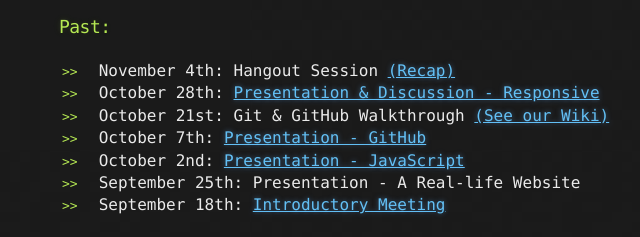
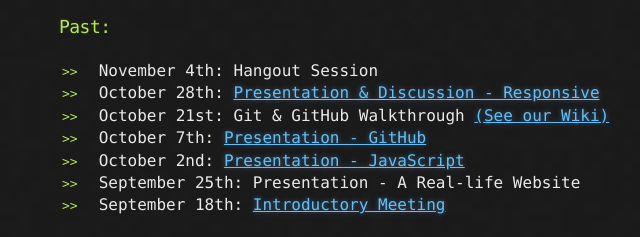
Before and after one commit to viawebsociety/viawebsociety.github.io, a plain HTML site: page meetings/index.html in a window 1280 px wide. Shown: the part 381-618 px from the top of the page, 281-921 px from the left. Drawn offline with Linux system fonts and the light colour scheme.

Commit message:
Update meetings page

```diff
--- a/meetings/index.html
+++ b/meetings/index.html
@@ -25,7 +25,7 @@
     </ul>
     <h3>Past:</h3>
     <ul>
-      <li>November 4th: Hangout Session <a href="../content/">(Recap)</a></li>
+      <li>November 4th: Hangout Session</a></li>
       <li>October 28th: <a href="../content/oct14-w4-responsive">Presentation & Discussion - Responsive</a></li>
       <li>October 21st: Git & GitHub Walkthrough <a href="https://github.com/viawebsociety/viawebsociety.github.io/wiki">(See our Wiki)</a></li>
       <li>October 7th: <a href="../content/oct14-w2-github">Presentation - GitHub</a></li>
```
